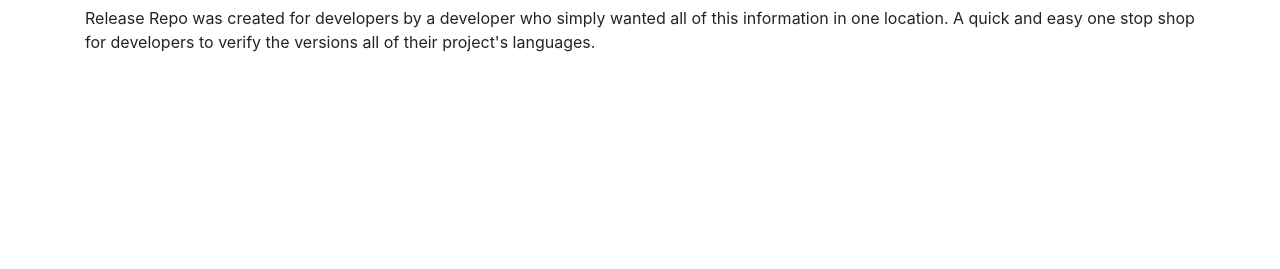
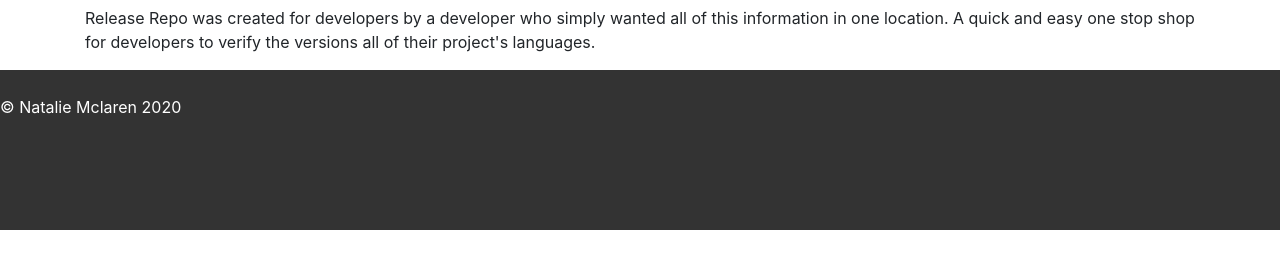
Before and after one commit to nats12/dever, a React (Create React App) app: page / in a window 1280 px wide. Shown: the part 1099-1368 px from the top of the page. Built offline with nearby package versions, Linux system fonts and the light colour scheme; no server answers.

Commit message:
footer block component

```diff
--- a/src/App.tsx
+++ b/src/App.tsx
@@ -6,6 +6,7 @@
 import { Header } from './components/Header';
 import { Panels } from './components/Panels/Panels';
 import { About } from './components/Sections/About';
+import { Footer } from './components/Footer';
 
 const Main = styled.div`
 
@@ -34,6 +35,7 @@
         <Panels />
         <About />
 		  </Main>
+      <Footer />
     </div>
   );
 }
--- /dev/null
+++ b/src/components/Footer.tsx
@@ -0,0 +1,20 @@
+import React from 'react';
+import styled from 'styled-components';
+import theme from '../theme/theme';
+
+const FooterBlock = styled.div`
+    background-color: ${theme.black};
+    color: ${theme.white};
+    width: 100%;
+    height: 20vh;
+    padding-top: 25px;
+`;
+
+export const Footer: React.FC = () => {
+
+    return (
+        <FooterBlock>
+            &copy; Natalie Mclaren 2020
+        </FooterBlock>
+    )
+}
```
